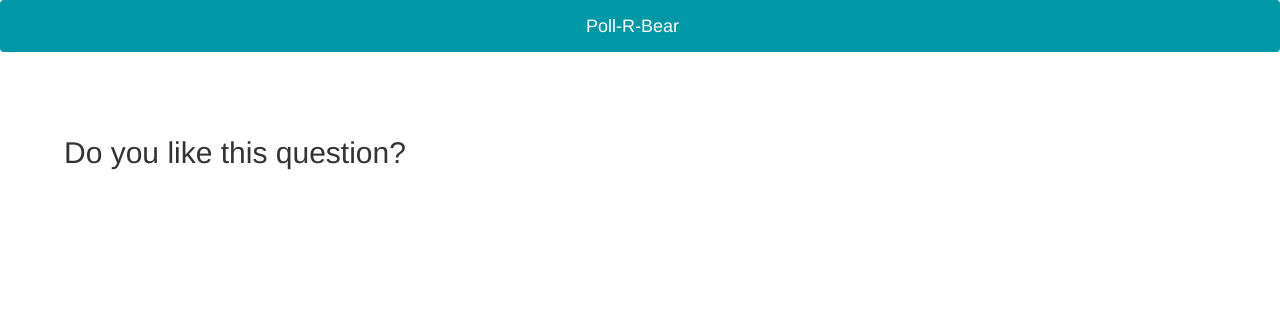
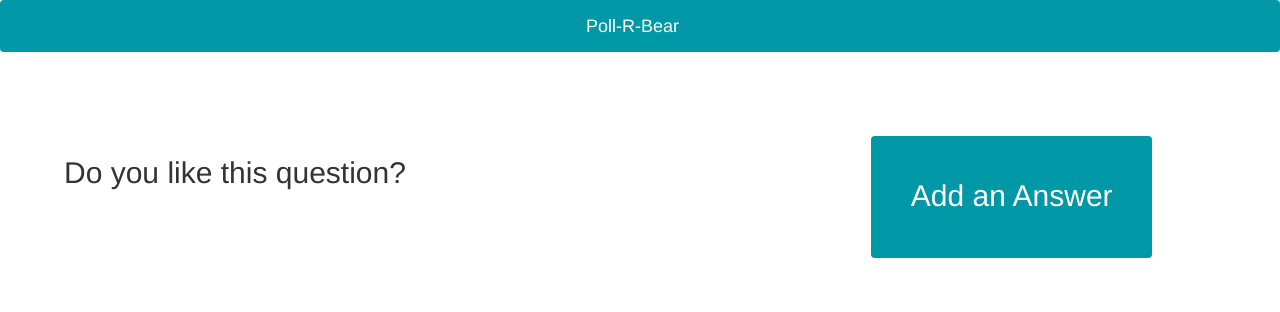
Before and after one commit to MackHartley/Poli-nator, a Python web app: template Poll_R_Bear/Templates/question.html in a window 1280 px wide. Shown: the top 312 px of the page. Run offline with Jinja, Linux system fonts and the light colour scheme; the template is opened without the code that fills it, so the values that code supplies are empty; some libraries are stand-ins or nearby versions.

Commit message:
Question page title and button completed

```diff
--- a/Poll_R_Bear/Templates/question.html
+++ b/Poll_R_Bear/Templates/question.html
@@ -15,5 +15,9 @@
 	<h2 class="question">
 		Do you like this question?
 	</h2>
+	<button type="button" class="btn btn-bear">
+		Add an Answer
+	</button>
+
 </body>
 </html>
--- a/Poll_R_Bear/Templates/style.css
+++ b/Poll_R_Bear/Templates/style.css
@@ -16,4 +16,15 @@ nav {
 
 .question {
 	padding: 5%;
+	float: left;
 }
+
+.btn-bear{
+	background-color: #0097a7 !important;
+	float: right;
+	padding: 3%;
+	font-size: 30px;
+	color: white;
+	margin-right: 10%;
+	margin-top: 5%;
+}
```
